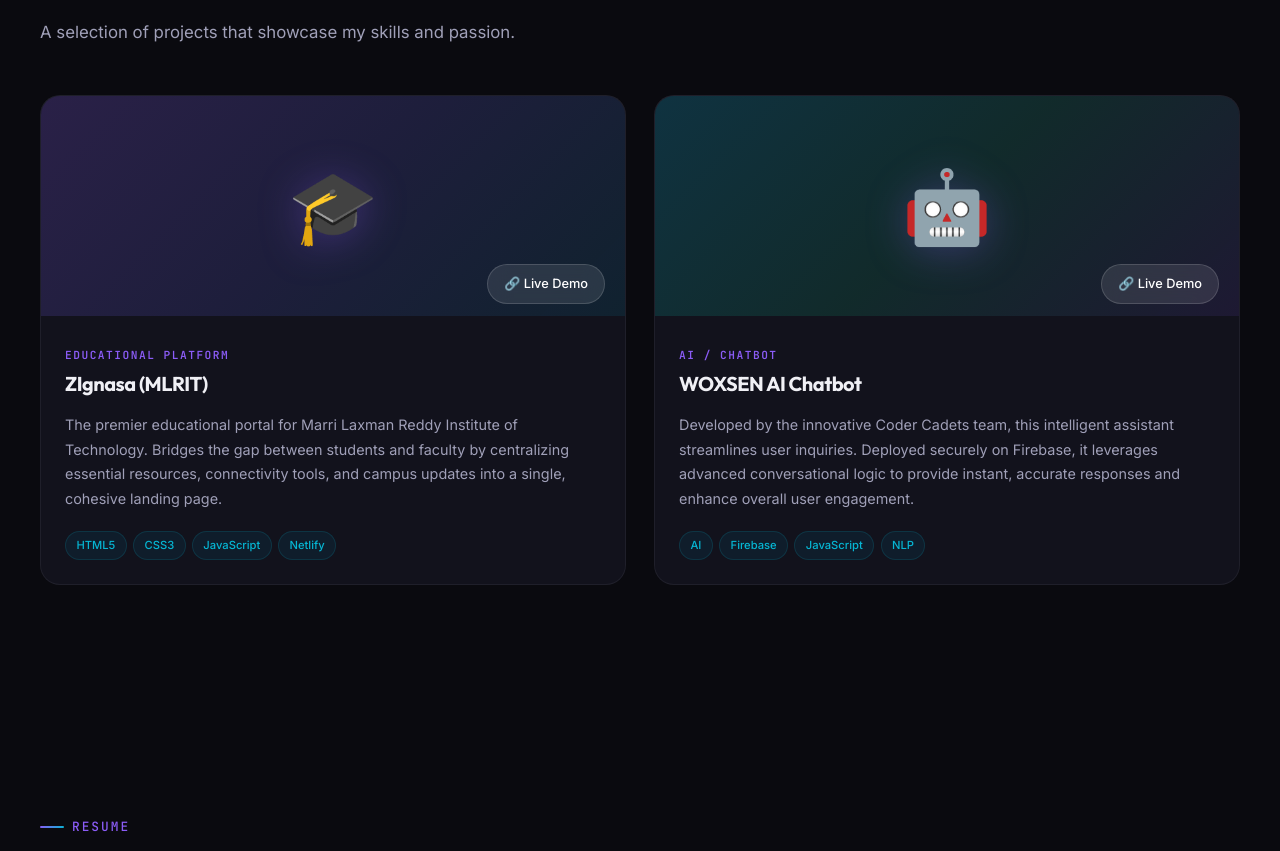
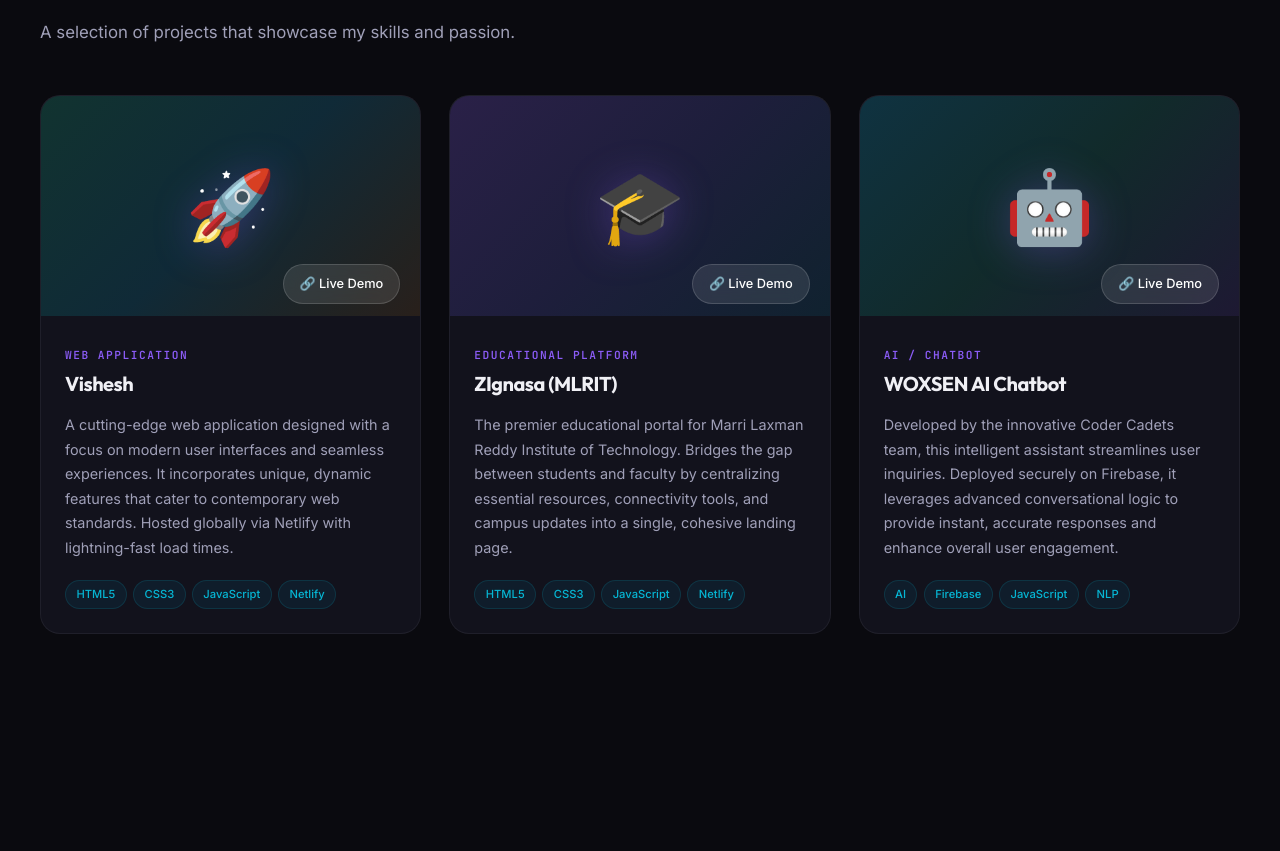
Before and after one commit to perukarasagna1-ai/CodeAlpha_portfolio, a plain HTML site: page index.html in a window 1280 px wide. Shown: the part 3186-4037 px from the top of the page. Drawn offline with Linux system fonts and the light colour scheme.

Commit message:
Add Vishesh as 3rd project with live Netlify link

```diff
--- a/index.css
+++ b/index.css
@@ -785,6 +785,10 @@ ul { list-style: none; }
   background: linear-gradient(135deg, rgba(6, 182, 212, 0.2) 0%, rgba(16, 185, 129, 0.15) 50%, rgba(139, 92, 246, 0.1) 100%);
 }
 
+.project-card__icon-header--emerald {
+  background: linear-gradient(135deg, rgba(16, 185, 129, 0.2) 0%, rgba(6, 182, 212, 0.15) 50%, rgba(245, 158, 11, 0.1) 100%);
+}
+
 .project-card__icon-emoji {
   font-size: 4.5rem;
   filter: drop-shadow(0 4px 20px rgba(139, 92, 246, 0.3));
--- a/index.html
+++ b/index.html
@@ -245,8 +245,31 @@
       </div>
 
       <div class="projects__grid">
-        <!-- Project 1: ZIgnasa -->
+        <!-- Project 1: Vishesh -->
         <div class="project-card reveal reveal-delay-1">
+          <div class="project-card__image project-card__icon-header project-card__icon-header--emerald">
+            <div class="project-card__icon-emoji">🚀</div>
+            <div class="project-card__overlay" style="opacity: 1; background: transparent;">
+              <div class="project-card__links">
+                <a href="https://neon-horse-b953d0.netlify.app/" target="_blank" rel="noopener noreferrer" class="project-card__link">🔗 Live Demo</a>
+              </div>
+            </div>
+          </div>
+          <div class="project-card__body">
+            <span class="project-card__category">Web Application</span>
+            <h3 class="project-card__title">Vishesh</h3>
+            <p class="project-card__description">A cutting-edge web application designed with a focus on modern user interfaces and seamless experiences. It incorporates unique, dynamic features that cater to contemporary web standards. Hosted globally via Netlify with lightning-fast load times.</p>
+            <div class="project-card__tech">
+              <span class="tech-tag">HTML5</span>
+              <span class="tech-tag">CSS3</span>
+              <span class="tech-tag">JavaScript</span>
+              <span class="tech-tag">Netlify</span>
+            </div>
+          </div>
+        </div>
+
+        <!-- Project 2: ZIgnasa -->
+        <div class="project-card reveal reveal-delay-2">
           <div class="project-card__image project-card__icon-header project-card__icon-header--purple">
             <div class="project-card__icon-emoji">🎓</div>
             <div class="project-card__overlay" style="opacity: 1; background: transparent;">
@@ -268,8 +291,8 @@
           </div>
         </div>
 
-        <!-- Project 2: WOXSEN AI Chatbot -->
-        <div class="project-card reveal reveal-delay-2">
+        <!-- Project 3: WOXSEN AI Chatbot -->
+        <div class="project-card reveal reveal-delay-3">
           <div class="project-card__image project-card__icon-header project-card__icon-header--cyan">
             <div class="project-card__icon-emoji">🤖</div>
             <div class="project-card__overlay" style="opacity: 1; background: transparent;">
```
